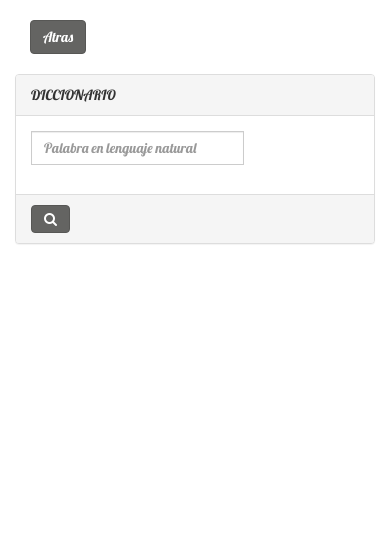
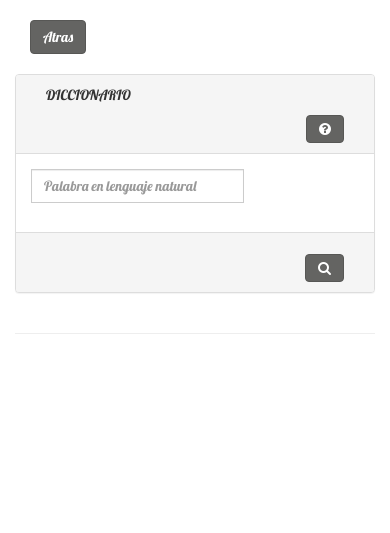
Before and after one commit to jfdlv/senhas, a PHP site: page /diccionario.php in a window 390 px wide. Shown: the top 533 px of the page. Run offline with PHP 8.4, Linux system fonts and the light colour scheme.

Commit message:
Validar diccionario, Ayuda diccionario

```diff
--- a/diccionario.php
+++ b/diccionario.php
@@ -4,12 +4,28 @@ session_start();
 ?>
 <html>
 <head>
-	<title>traductor</title>
+	<title>Diccionario</title>
 	<link rel="stylesheet" type="text/css" href="css/style.css">
 	<link rel="stylesheet" type="text/css" href="font-awesome-4.3.0/css/font-awesome.min.css" >
 	<meta name="viewport" content="width=device-width, initial-scale=1.0">
 </head>
 <body>
+
+<div class="modal fade  bs-example-modal-lg" role="dialog" id="modalAyuda">
+				  <div class="modal-dialog">
+				    <div class="modal-content">
+				      <div class="modal-header">
+				        <button type="button" class="close" data-dismiss="modal" aria-label="Close"><span aria-hidden="true">&times;</span></button>
+				        <h4 class="modal-title text-center">Ayuda</h4>
+				      </div>
+				      <div class="modal-body">
+				        <p>Puede buscar una sola palabra por consulta en este traductor</p>
+				        <p class="importante">Nota: Es posible que el diccionario no encuentre la palabra que usted consulte por que no ésta no se encuentre registrada o por que este mal escrita</p>
+				      </div>
+				    </div><!-- /.modal-content -->
+				  </div><!-- /.modal-dialog -->
+</div><!-- /.modal -->
+
 <div class="container-fluid">
 	<br>
 	<div class="row">
@@ -26,15 +42,22 @@ session_start();
 	<div class="row">
 		<div class="col-md-4 col-md-offset-4">
 			<div class="panel panel-default">
-				  <div class="panel-heading">DICCIONARIO</div>
+				  <div class="panel-heading">
+					<div class="row">
+						<div class="col-md-12">
+							<div class="col-md-6 text-left"><p>DICCIONARIO</p></div>
+							<div class="col-md-6 text-right"><a href="#modalAyuda" data-toggle="modal" class="btn btn-primary"><i class="fa fa-question-circle"></i></a></div>
+						</div>
+					</div>
+				  </div>
 				  <div class="panel-body">
-					<form action="cont_dicc.php" class="form" method="post">
+					<form action="cont_dicc.php" class="form" method="post" id="formDicc">
 						<div class="formgroup">
 							<label for="palabra" class="sr-only">Palabra en lenguaje natural</label>
 							<div class="row row-centered">
 								<div class="col-md-6 col-md-offset-4">
 									<div class="input-group">
-										<input type="text" class="form-control" id="user" placeholder="Palabra en lenguaje natural" name="palabra" >
+										<input type="text" class="form-control" id="palabra" placeholder="Palabra en lenguaje natural" name="palabra" required>
 									</div>
 								</div>
 							</div>
@@ -43,8 +66,13 @@ session_start();
 				  </div>
 				  <div class="panel-footer">
 				  	<div class="row">
-				  		<div class="col-md-2 col-md-offset-10">
-				  			<button class="btn btn-primary" type="submit" form="formDicc"><i class="fa fa-search"></i></button>
+				  		<div class="col-md-12">
+				  			<div class="col-md-6 text-left">
+				  				<p id="alerta" class="importante"></p>
+				  			</div>
+				  			<div class="col-md-6 text-right">
+				  				<button class="btn btn-primary" type="submit" form="formDicc"><i class="fa fa-search"></i></button>
+				  			</div>
 				  		</div>
 				  	</div>
 				  </div>
@@ -52,40 +80,40 @@ session_start();
 
 		</div>
 	</div>
+<hr>
 
 
-<div class="row">
-	<div class="col-md-12">
-		<div class="col-md-4 col-md-offset-4">
 
 
 <?php
 if (isset($_SESSION["imagen"])) {
 	$palabra=$_SESSION['palabra'];
-	echo "<div class='panel panel-default's>";
-	echo "<div class='panel-heading'>".$_SESSION["palabra"]."</div>";
 	$imagen=$_SESSION["imagen"];
-		echo "<div class='panel-body'>";
 		if (!empty($imagen)) {
-
-			echo "<img class='img-responsive' src=$imagen>";
+			echo "<div class='row'>";
+				echo "<div class='col-md-12'>";
+					echo "<div class='col-md-4 col-md-offset-4'>";
+						echo "<div class='panel panel-default's>";
+							echo "<div class='panel-heading'>".$_SESSION["palabra"]."</div>";
+							echo "<div class='panel-body'>";
+							echo "<img class='img-responsive' src=$imagen>";
+							echo "</div>";
+						echo "</div>";
+					echo "</div>";
+				echo"</div>";
+			echo "</div>";
 
 		}
 		else
 		{
-			$tr= new traductor(null,null,null);
-			$tr -> deletrear($palabra);
+			echo "<h1 class='text-center'>No se encontró la palabra, verifique su ortografía</h1>";
 		}
 	unset($_SESSION["imagen"]);
 	unset($_SESSION["palabra"]);
-	echo "</div>";
-	echo "</div>";
+
 }
 ?>
 
-		</div>
-	</div>
-</div>
 </div>
 
 <div class="navbar navbar-inverse navbar-fixed-bottom bg" role="navigation">
@@ -95,5 +123,8 @@ if (isset($_SESSION["imagen"])) {
     		</div>
     	</div>
 </div>
+<script src="js/jquery.min.js"></script>
+<script src="js/bootstrap.min.js"></script>
+<script src="js/validaciones.js"></script>
 </body>
 </html>
--- a/index.php
+++ b/index.php
@@ -112,7 +112,7 @@ include "modelo.php";
 				      	<div class="row">
 				      		<div class="col-md-12">
 				      			<div class="col-md-6 text-left">
-				      				<p id='alerta'></p>
+				      				<p id='alerta' class='importante'></p>
 				      			</div>
 				      			<div class="col-md-6 txt-right">
 				      				<input type="submit" form="formRegistro" value="entrar" class="btn btn-primary">
--- a/js/validaciones.js
+++ b/js/validaciones.js
@@ -11,4 +11,41 @@ var valform1 = {
 			});
 	}
 };
+var valform2 = {
+	Sub: function() {
+		$("#formDicc").submit(function( event ){
+				var vector = Par();
+				if (vector>1)
+				{
+					//alert("El diccionario solo busca una palabra");
+					$("#alerta").html("El diccionario solo busca una palabra");
+	  				event.preventDefault();
+				};
+		});
+	}
+
+}
+function Par () {
+		var vector = new Array();
+		var palabra = $("#palabra").val();
+		var cadena = "";
+		for (var i = 0; i < palabra.length; i++) {
+			if(palabra.charCodeAt(i)!=32){
+
+				cadena = cadena.concat(palabra.charAt(i));
+				if (i == (palabra.length - 1))
+				{
+					vector.push(cadena);
+					break;
+				};
+			}
+			else
+			{
+				vector.push(cadena);
+			};
+		};
+		return vector.length;
+
+}
 $(document).ready(valform1.Sub);
+$(document).ready(valform2.Sub);
```
